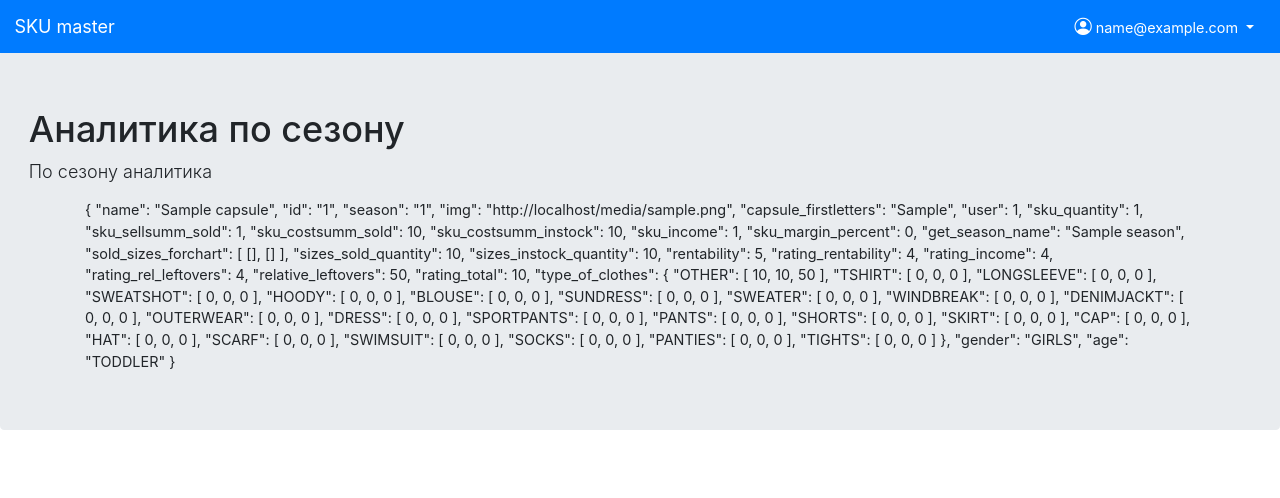
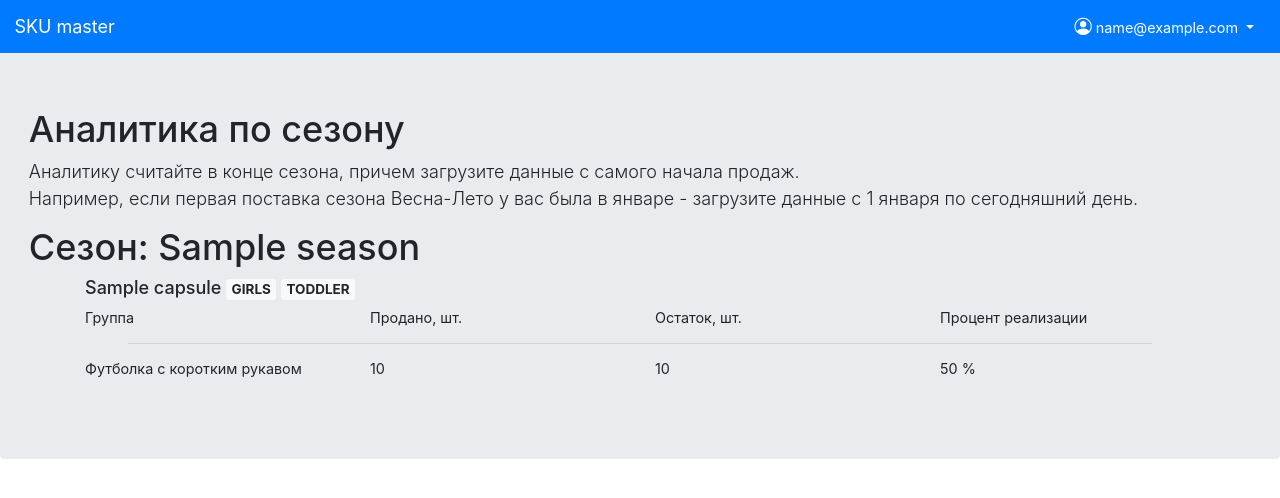
Before and after one commit to ruslanizz/skumaster3, a Django app: page /analytics/ in a window 1280 px wide. Shown: the top 498 px of the page. Run offline with Django 3.2, Linux system fonts and the light colour scheme; a user stored in the database is signed in; tables that the repository leaves empty hold one stand-in row (values such as "Sample post"); some libraries are stand-ins or nearby versions.

Commit message:
analytics page - commit before changing layout to table from rows and cols

```diff
--- a/skuproject/frontend/templates/analytics.html
+++ b/skuproject/frontend/templates/analytics.html
@@ -9,19 +9,62 @@
 <div class="jumbotron">
   <h1 class="display-5">Аналитика по сезону</h1>
   <p class="lead">
-    По сезону аналитика
+    Аналитику считайте в конце сезона, причем загрузите данные с самого начала продаж. <br>
+    Например, если первая поставка сезона Весна-Лето у вас была в январе - загрузите данные с 1 января по сегодняшний день.
   </p>
 
-<div class="container" id="analyticsapp">
+<div id="analyticsapp">
 
-<!--    Сезон: {{capsules_data[0].get_season_name}}-->
+    <h1>Сезон: {{capsules_data[0].get_season_name}}</h1>
 
-    <div v-for="i in capsules_data"> {{i}} <br></div>
+<div class="container">
+    <div v-for="i in capsules_data">
+
+       <h5> {{i.name}}
+       <span class="badge badge-light">{{i.gender}}</span>
+       <span class="badge badge-light" v-if="i.age != '---'">{{i.age}}</span>
+       </h5>
+
+<!--<img :src="i.img" v-if="i.img" /> -->
+        <div class="row">
+            <div class="col"> Группа </div>
+            <div class="col"> Продано, шт. </div>
+            <div class="col"> Остаток, шт. </div>
+            <div class="col"> Процент реализации </div>
+        </div>
+                        <hr class="border-1 border-black mx-5"/>
+
+            <div v-for = "(value,key) in i.type_of_clothes">
+
+                <div v-if="value[2] != 0">
+                <div class="row" >
+                    <div class="col">
+                        {{key}}
+                    </div>
+                    <div class="col">
+                        {{value[0]}}
+                    </div>
+                    <div class="col">
+                        {{value[1]}}
+                    </div>
+                    <div class="col">
+                        {{value[2]}} %
+                    </div>
+
+                </div>
+
+                </div>
 
 
+             </div>
+
+
+<!--                <hr class="border-2 border-black mx-5"/>-->
+        <br>
+    </div>
 
 </div>
-
+</div>
 </div>
 <br>
 <br>
--- a/skuproject/products/models.py
+++ b/skuproject/products/models.py
@@ -4,7 +4,6 @@
 from products.godzilla import build_sizes_grid
 
 CLOTHES_TYPE_CHOICES = [
-    ('OTHER', 'Остальное'),
     ('TSHIRT', 'Футболка с коротким рукавом'),
     ('LONGSLEEVE', 'Футболка с длинным рукавом'),
     ('SWEATSHOT', 'Толстовка нераспашная'),
@@ -26,8 +25,8 @@
     ('SWIMSUIT', 'Купальники и плавки'),
     ('SOCKS', 'Носки'),
     ('PANTIES', 'Трусы'),
-    ('TIGHTS', 'Колготки')
-
+    ('TIGHTS', 'Колготки'),
+    ('OTHER', 'Остальное')
 ]
 
 class UploadedBaseInfo(models.Model):
@@ -246,7 +245,7 @@
                 q_instock = 0
             if q_sold+q_instock != 0:
                 percent = round(q_sold*100/(q_sold+q_instock),1) # Процент реализации
-            final_dict[i[0]]=[q_sold, q_instock, percent]
+            final_dict[i[1]]=[q_sold, q_instock, percent]
 
         return final_dict
 
--- a/skuproject/products/serializers.py
+++ b/skuproject/products/serializers.py
@@ -44,7 +44,6 @@
                   'rating_rel_leftovers',
                   'relative_leftovers',
                   'rating_total',
-                  'type_of_clothes', # переименовать, это количество футболок и т п
                   'gender',
                   'age'
                           ]
@@ -85,3 +84,34 @@
                   'rating_quantity',
                   'clothes_type'
                   ]
+
+
+class AnalyticsSerializer(ModelSerializer):
+    class Meta:
+        model = Capsule
+        fields = ['name',
+                  'id',
+                  'season',
+                  'img',
+                  'capsule_firstletters',
+                  'user',
+                  'sku_quantity',
+                  'sku_sellsumm_sold',
+                  'sku_costsumm_sold',
+                  'sku_costsumm_instock',
+                  'sku_income',
+                  'sku_margin_percent',
+                  'get_season_name',
+                  'sold_sizes_forchart',
+                  'sizes_sold_quantity',
+                  'sizes_instock_quantity',
+                  'rentability',
+                  'rating_rentability',
+                  'rating_income',
+                  'rating_rel_leftovers',
+                  'relative_leftovers',
+                  'rating_total',
+                  'type_of_clothes', # переименовать, это количество футболок и т п
+                  'gender',
+                  'age'
+                          ]
--- a/skuproject/products/views.py
+++ b/skuproject/products/views.py
@@ -7,7 +7,7 @@
 from rest_framework.viewsets import ModelViewSet
 
 from products.models import UploadedBaseInfo, Season, Capsule, SKU
-from products.serializers import UploadedBaseInfoSerializer, SeasonSerializer, CapsuleSerializer, SkuSerializer
+from products.serializers import UploadedBaseInfoSerializer, SeasonSerializer, CapsuleSerializer, SkuSerializer, AnalyticsSerializer
 from products.services import handle_uploaded_file, upload_onway_bill, set_sku_ratings, set_capsule_ratings, \
     set_total_rating
 
@@ -139,3 +139,19 @@
 
 def analytics_page(request):
     return render(request, 'analytics.html')
+
+
+class AnalyticsView(ModelViewSet):
+    queryset = Capsule.objects.all()
+    serializer_class = AnalyticsSerializer
+    permission_classes = [IsAuthenticated]
+
+    def get_queryset(self):
+        """
+        Override method to get filtered queryset
+        """
+        query_set = self.queryset
+        param = self.request.query_params.get('season', None)
+        if param is not None:
+            query_set = query_set.filter(season=param, user=self.request.user)
+        return query_set
--- a/skuproject/skuproject/urls.py
+++ b/skuproject/skuproject/urls.py
@@ -25,7 +25,7 @@
 router.register('api/seasons', SeasonsView, basename='seasons')
 router.register('api/baseinfo', UploadedBaseInfoView)
 router.register('api/capsules', CapsulesView, basename='capsules')
-router.register('api/analytics', CapsulesView)
+router.register('api/analytics', AnalyticsView, basename='analytics')
 router.register('api/sku', SkuView, basename='sku')
 
 urlpatterns = [
```
Also changed, not shown: skuproject/frontend/templates/capsules.html (+7 -7 lines).
